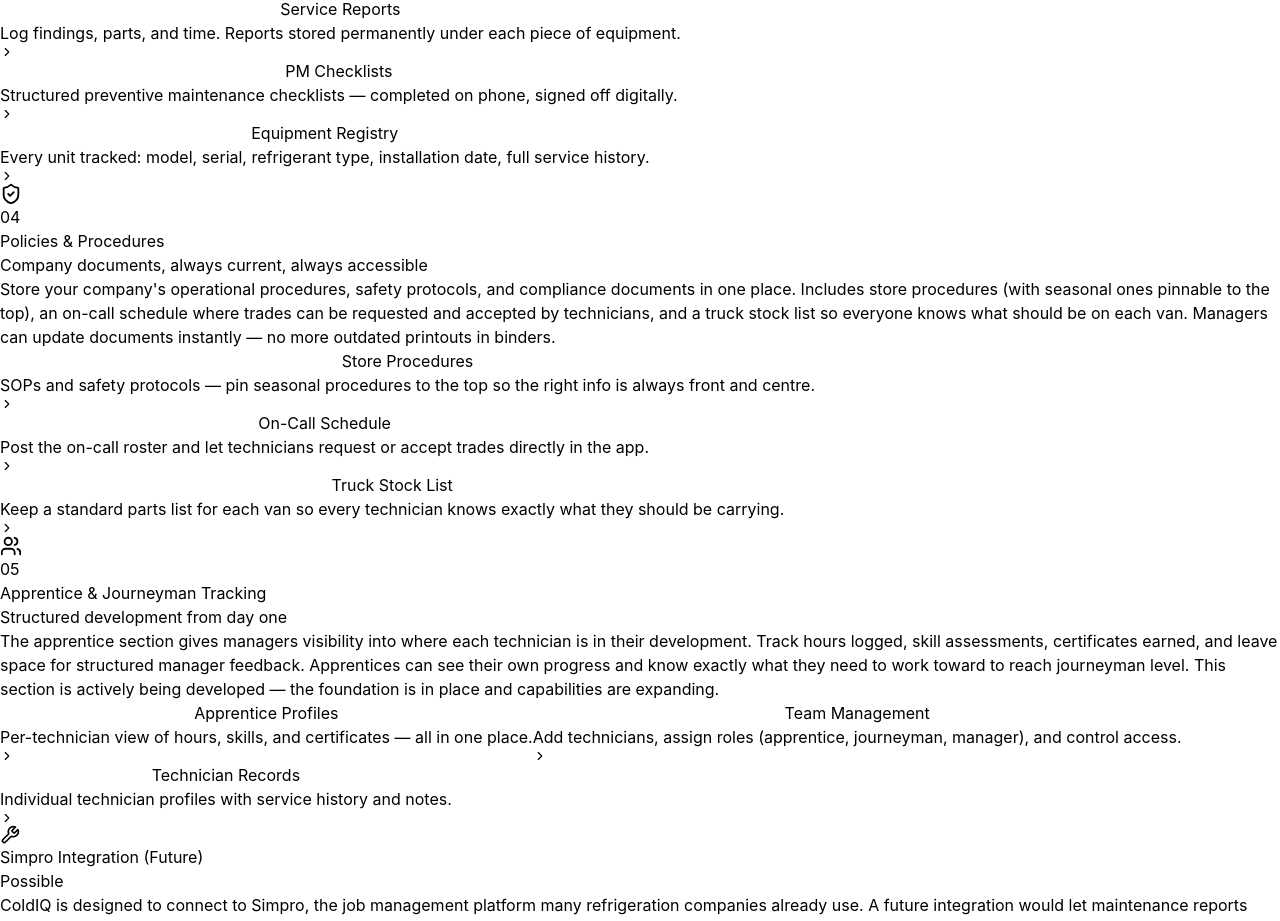
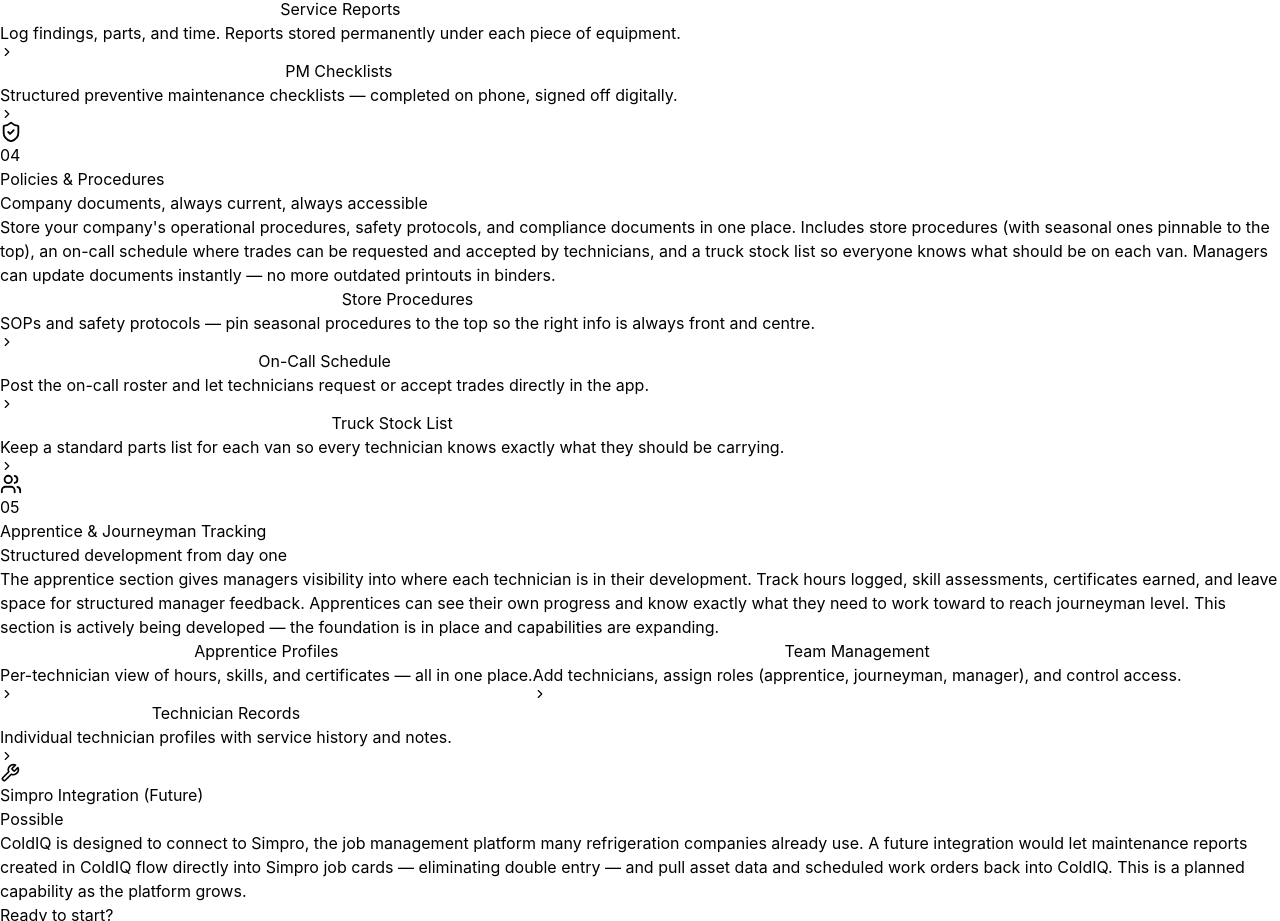
Before and after one commit to silkfest/supermarkettech, a Next.js app: page /welcome in a window 1280 px wide. Shown: the part 1040-1961 px from the top of the page. Built offline with nearby package versions, Linux system fonts and the light colour scheme.

Commit message:
feat: remove equipment registry from welcome page
https://claude.ai/code/session_013bm4UFNMQde1xc1rC8fBCK

```diff
--- a/app/welcome/page.tsx
+++ b/app/welcome/page.tsx
@@ -63,7 +63,6 @@ const SECTIONS: Section[] = [
     features: [
       { title: 'Service Reports', description: 'Log findings, parts, and time. Reports stored permanently under each piece of equipment.', href: '/maintenance' },
       { title: 'PM Checklists', description: 'Structured preventive maintenance checklists — completed on phone, signed off digitally.', href: '/maintenance' },
-      { title: 'Equipment Registry', description: 'Every unit tracked: model, serial, refrigerant type, installation date, full service history.', href: '/maintenance' },
     ],
   },
   {
```
